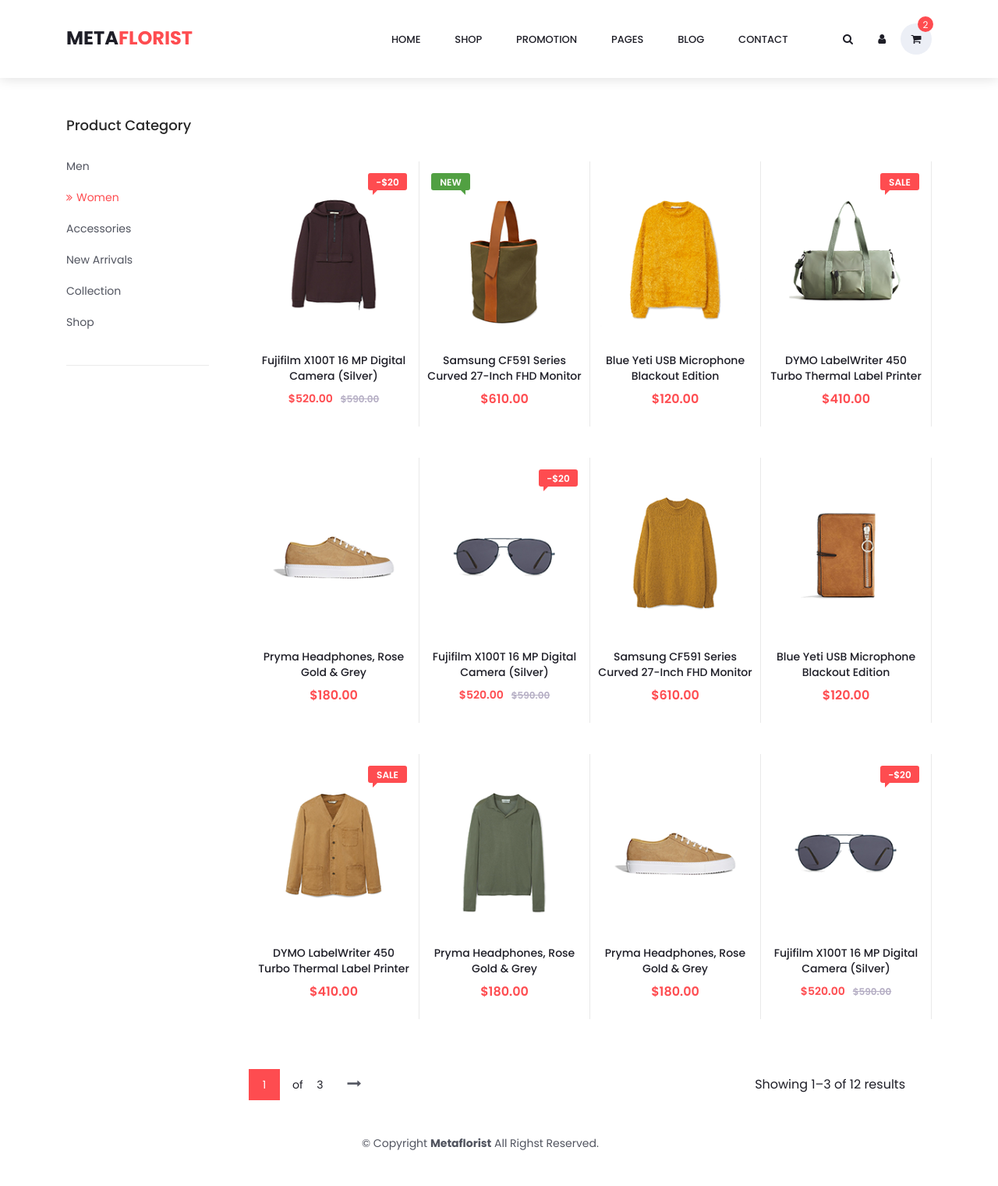
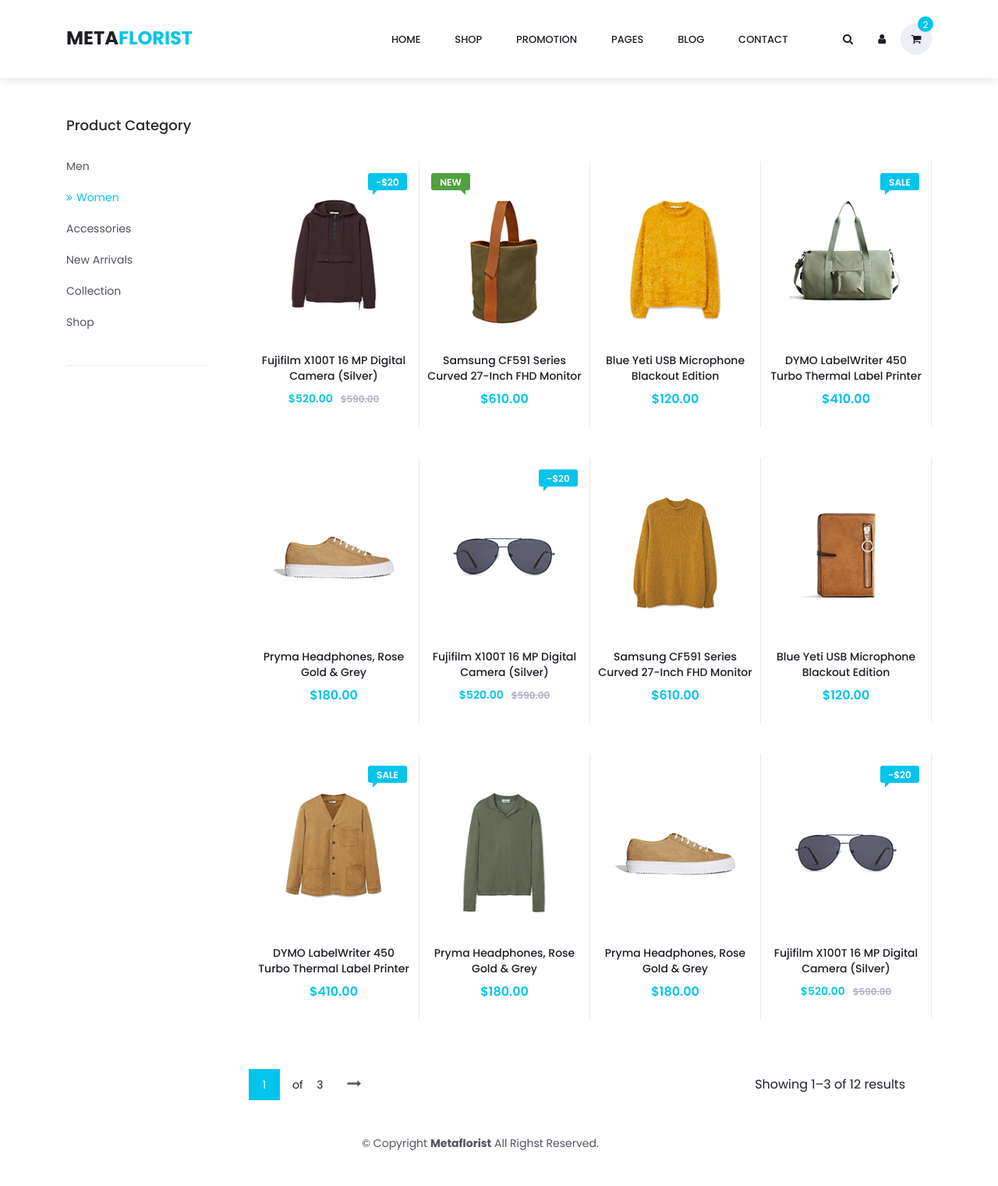
Before and after one commit to fannyhasbi/char, a CodeIgniter app: page /char/products in a window 1280 px wide. Shown: the whole page at 78% size. Run offline with CodeIgniter, Linux system fonts and the light colour scheme.

Commit message:
Change color from red to blue

```diff
--- a/apz/views/home/products.php
+++ b/apz/views/home/products.php
@@ -99,13 +99,13 @@
                         <img src="<?= base_url(); ?>assets/img/shop/product_1.png" alt="">
                       </div>
                       <div class="favorite favorite_left"></div>
-                      <div class="product_bubble product_bubble_right product_bubble_red d-flex flex-column align-items-center"><span>-$20</span></div>
+                      <div class="product_bubble product_bubble_right product_bubble_blue d-flex flex-column align-items-center"><span>-$20</span></div>
                       <div class="product_info">
                         <h6 class="product_name"><a href="single.html">Fujifilm X100T 16 MP Digital Camera (Silver)</a></h6>
                         <div class="product_price">$520.00<span>$590.00</span></div>
                       </div>
                     </div>
-                    <div class="red_button add_to_cart_button"><a href="#">add to cart</a></div>
+                    <div class="blue_button add_to_cart_button"><a href="#">add to cart</a></div>
                   </div>
 
                   <!-- Product 2 -->
@@ -122,7 +122,7 @@
                         <div class="product_price">$610.00</div>
                       </div>
                     </div>
-                    <div class="red_button add_to_cart_button"><a href="#">add to cart</a></div>
+                    <div class="blue_button add_to_cart_button"><a href="#">add to cart</a></div>
                   </div>
 
                   <!-- Product 3 -->
@@ -138,7 +138,7 @@
                         <div class="product_price">$120.00</div>
                       </div>
                     </div>
-                    <div class="red_button add_to_cart_button"><a href="#">add to cart</a></div>
+                    <div class="blue_button add_to_cart_button"><a href="#">add to cart</a></div>
                   </div>
 
                   <!-- Product 4 -->
@@ -148,14 +148,14 @@
                       <div class="product_image">
                         <img src="<?= base_url(); ?>assets/img/shop/product_4.png" alt="">
                       </div>
-                      <div class="product_bubble product_bubble_right product_bubble_red d-flex flex-column align-items-center"><span>sale</span></div>
+                      <div class="product_bubble product_bubble_right product_bubble_blue d-flex flex-column align-items-center"><span>sale</span></div>
                       <div class="favorite favorite_left"></div>
                       <div class="product_info">
                         <h6 class="product_name"><a href="single.html">DYMO LabelWriter 450 Turbo Thermal Label Printer</a></h6>
                         <div class="product_price">$410.00</div>
                       </div>
                     </div>
-                    <div class="red_button add_to_cart_button"><a href="#">add to cart</a></div>
+                    <div class="blue_button add_to_cart_button"><a href="#">add to cart</a></div>
                   </div>
 
                   <!-- Product 5 -->
@@ -171,7 +171,7 @@
                         <div class="product_price">$180.00</div>
                       </div>
                     </div>
-                    <div class="red_button add_to_cart_button"><a href="#">add to cart</a></div>
+                    <div class="blue_button add_to_cart_button"><a href="#">add to cart</a></div>
                   </div>
 
                   <!-- Product 6 -->
@@ -182,13 +182,13 @@
                         <img src="<?= base_url(); ?>assets/img/shop/product_6.png" alt="">
                       </div>
                       <div class="favorite favorite_left"></div>
-                      <div class="product_bubble product_bubble_right product_bubble_red d-flex flex-column align-items-center"><span>-$20</span></div>
+                      <div class="product_bubble product_bubble_right product_bubble_blue d-flex flex-column align-items-center"><span>-$20</span></div>
                       <div class="product_info">
                         <h6 class="product_name"><a href="single.html">Fujifilm X100T 16 MP Digital Camera (Silver)</a></h6>
                         <div class="product_price">$520.00<span>$590.00</span></div>
                       </div>
                     </div>
-                    <div class="red_button add_to_cart_button"><a href="#">add to cart</a></div>
+                    <div class="blue_button add_to_cart_button"><a href="#">add to cart</a></div>
                   </div>
 
                   <!-- Product 7 -->
@@ -204,7 +204,7 @@
                         <div class="product_price">$610.00</div>
                       </div>
                     </div>
-                    <div class="red_button add_to_cart_button"><a href="#">add to cart</a></div>
+                    <div class="blue_button add_to_cart_button"><a href="#">add to cart</a></div>
                   </div>
 
                   <!-- Product 8 -->
@@ -220,7 +220,7 @@
                         <div class="product_price">$120.00</div>
                       </div>
                     </div>
-                    <div class="red_button add_to_cart_button"><a href="#">add to cart</a></div>
+                    <div class="blue_button add_to_cart_button"><a href="#">add to cart</a></div>
                   </div>
 
                   <!-- Product 9 -->
@@ -230,14 +230,14 @@
                       <div class="product_image">
                         <img src="<?= base_url(); ?>assets/img/shop/product_9.png" alt="">
                       </div>
-                      <div class="product_bubble product_bubble_right product_bubble_red d-flex flex-column align-items-center"><span>sale</span></div>
+                      <div class="product_bubble product_bubble_right product_bubble_blue d-flex flex-column align-items-center"><span>sale</span></div>
                       <div class="favorite favorite_left"></div>
                       <div class="product_info">
                         <h6 class="product_name"><a href="single.html">DYMO LabelWriter 450 Turbo Thermal Label Printer</a></h6>
                         <div class="product_price">$410.00</div>
                       </div>
                     </div>
-                    <div class="red_button add_to_cart_button"><a href="#">add to cart</a></div>
+                    <div class="blue_button add_to_cart_button"><a href="#">add to cart</a></div>
                   </div>
 
                   <!-- Product 10 -->
@@ -253,7 +253,7 @@
                         <div class="product_price">$180.00</div>
                       </div>
                     </div>
-                    <div class="red_button add_to_cart_button"><a href="#">add to cart</a></div>
+                    <div class="blue_button add_to_cart_button"><a href="#">add to cart</a></div>
                   </div>
 
                   <!-- Product 11 -->
@@ -269,7 +269,7 @@
                         <div class="product_price">$180.00</div>
                       </div>
                     </div>
-                    <div class="red_button add_to_cart_button"><a href="#">add to cart</a></div>
+                    <div class="blue_button add_to_cart_button"><a href="#">add to cart</a></div>
                   </div>
 
                   <!-- Product 12 -->
@@ -280,13 +280,13 @@
                         <img src="<?= base_url(); ?>assets/img/shop/product_6.png" alt="">
                       </div>
                       <div class="favorite favorite_left"></div>
-                      <div class="product_bubble product_bubble_right product_bubble_red d-flex flex-column align-items-center"><span>-$20</span></div>
+                      <div class="product_bubble product_bubble_right product_bubble_blue d-flex flex-column align-items-center"><span>-$20</span></div>
                       <div class="product_info">
                         <h6 class="product_name"><a href="single.html">Fujifilm X100T 16 MP Digital Camera (Silver)</a></h6>
                         <div class="product_price">$520.00<span>$590.00</span></div>
                       </div>
                     </div>
-                    <div class="red_button add_to_cart_button"><a href="#">add to cart</a></div>
+                    <div class="blue_button add_to_cart_button"><a href="#">add to cart</a></div>
                   </div>
                 </div>
 
--- a/assets/css/products_styles.css
+++ b/assets/css/products_styles.css
@@ -115,12 +115,12 @@
 }
 ::selection
 {
-	background: #fde0db;
-	color: #FF6347;
+	background: #8A999E;
+	color: #31849F; /* 31849F FF6347 */
 }
 p::selection
 {
-	background: #fde0db;
+	background: #8A999E;
 }
 h1{font-size: 72px;}
 h2{font-size: 40px;}
@@ -621,7 +621,7 @@
 	width: 20px;
 	height: 20px;
 	border-radius: 50%;
-	background: #fe4c50;
+	background: #03C4EB; /* 03C4EB 3FD3CD */
 	font-size: 12px;
 	color: #FFFFFF;
 }
@@ -813,9 +813,9 @@
 }
 .logo_container a span
 {
-	color: #fe4c50;
-}
-.red_button
+	color: #03C4EB;
+}
+.blue_button
 {
 	display: -webkit-inline-box;
 	display: -moz-inline-box;
@@ -835,11 +835,11 @@
 	-o-transition: all 0.3s ease;
 	transition: all 0.3s ease;
 }
-.red_button:hover
-{
-	background: #FE7C7F !important;
-}
-.red_button a
+.blue_button:hover
+{
+	background: #67D3CF !important; /* 67D3CF FE7C7F */
+}
+.blue_button a
 {
 	display: block;
 	color: #FFFFFF;
@@ -1015,7 +1015,7 @@
 }
 .product_sorting_container_bottom .pages .page_current
 {
-	background: #fe4c50;
+	background: #03C4EB;
 	border: none;
 }
 .page_current span
@@ -1169,11 +1169,11 @@
 }
 .sidebar_categories li.active a
 {
-	color: #fe4c50;
+	color: #03C4EB;
 }
 .sidebar_categories li.active:hover a
 {
-	color: #fe4c50;
+	color: #03C4EB;
 }
 .sidebar_categories li a
 {
@@ -1369,7 +1369,7 @@
 .product_price
 {
 	font-size: 16px;
-	color: #fe4c50;
+	color: #03C4EB;
 	font-weight: 600;
 }
 .product_price span
@@ -1417,17 +1417,17 @@
 	bottom: -6px;
 	border: 6px solid;
 }
-.product_bubble_red::after
-{
-	border-color: transparent transparent transparent #fe4c50;
+.product_bubble_blue::after
+{
+	border-color: transparent transparent transparent #03C4EB;
 }
 .product_bubble_left::after
 {
 	border-color: #51a042 #51a042 transparent transparent;
 }
-.product_bubble_red
-{
-	background: #fe4c50;
+.product_bubble_blue
+{
+	background: #03C4EB;
 }
 .product_bubble_green
 {
```
Also changed, not shown: other parts of assets/css/products_styles.css (+17 -17 lines).
